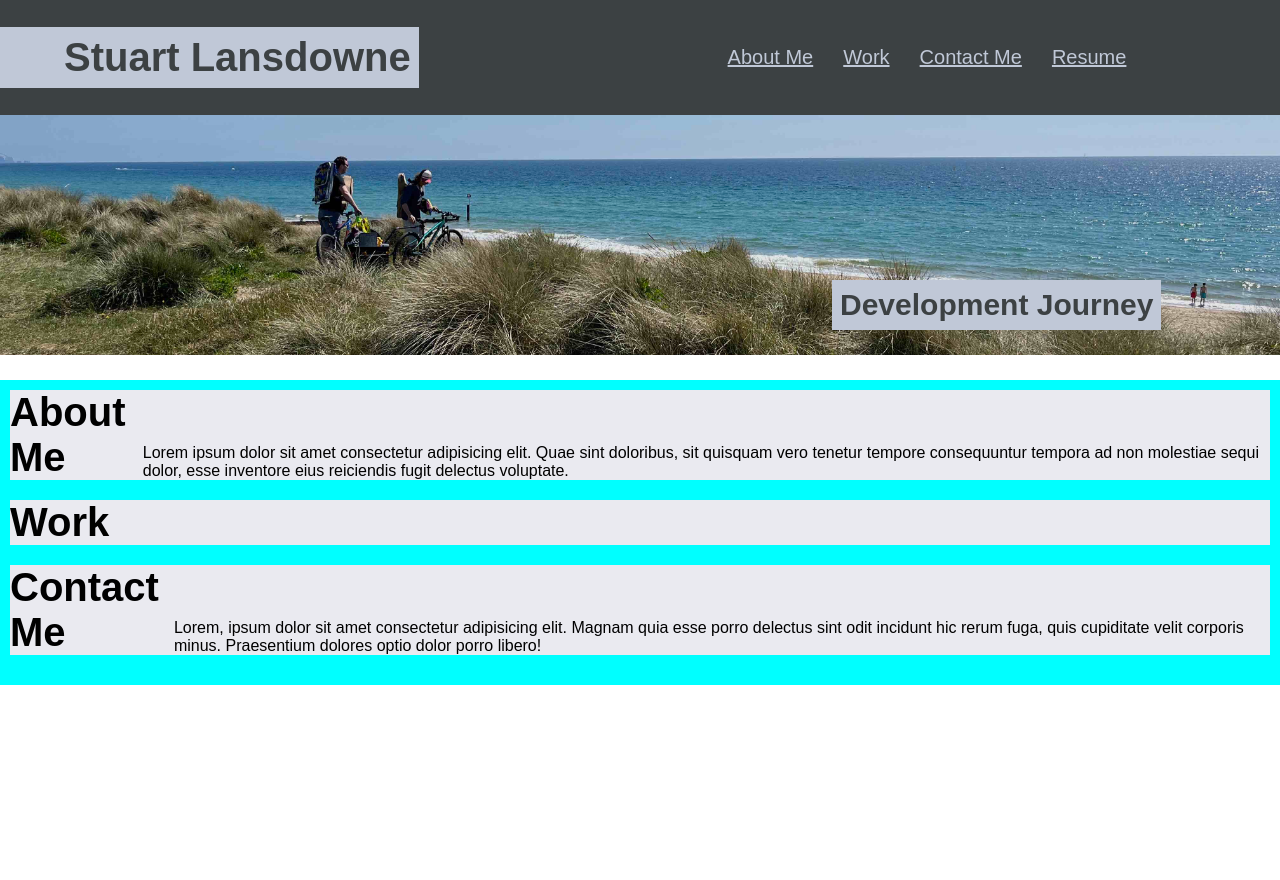
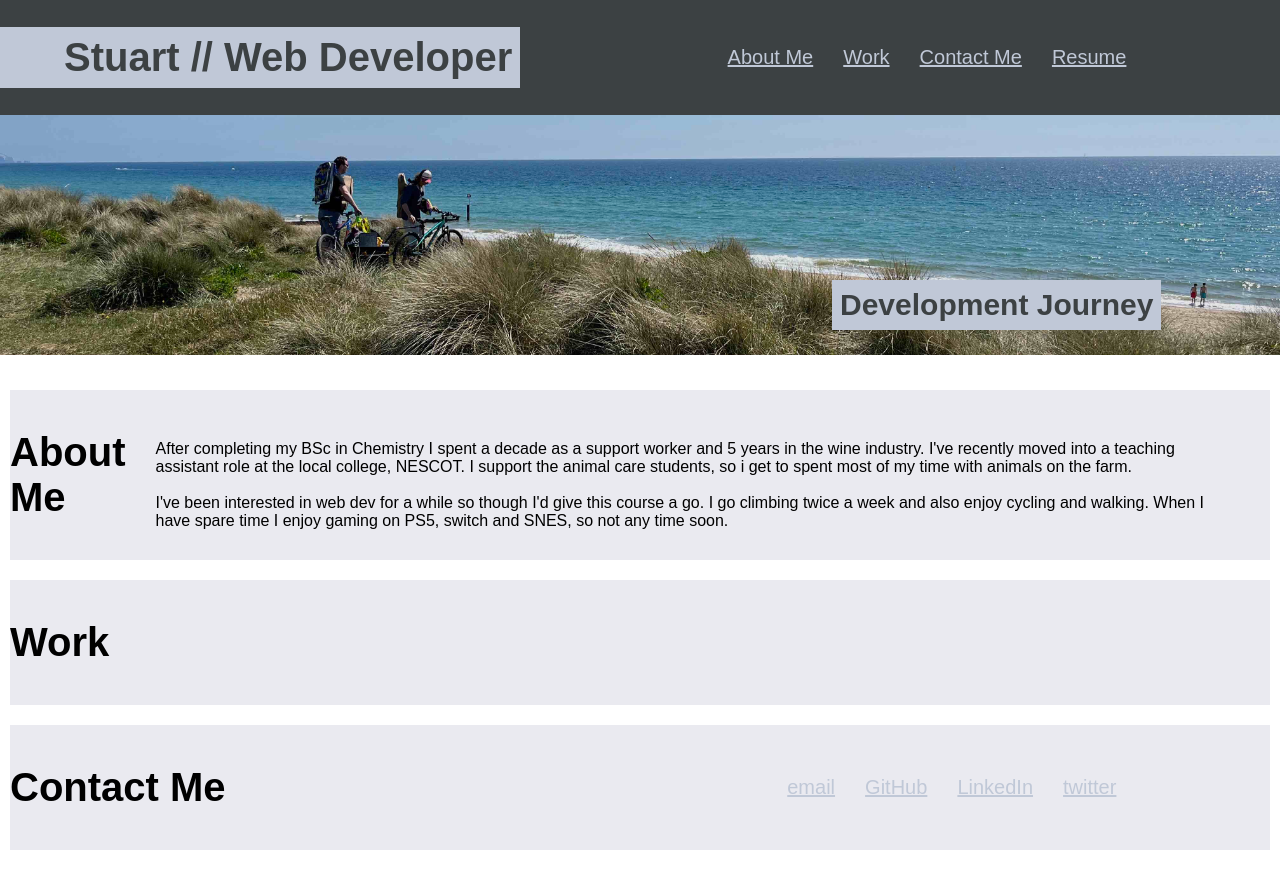
Before and after one commit to stuart540/personal-portfolio, a plain HTML site: page index.html in a window 1280 px wide. Before the commit the page ends 800 px from the top, so only its background shows below. Drawn offline with Linux system fonts and the light colour scheme.

Commit message:
added links to contact me and styled development journey

```diff
--- a/assets/css/style.css
+++ b/assets/css/style.css
@@ -44,6 +44,10 @@ a {
   text-decoration: underline;
 }
 
+a:hover {
+  text-decoration: none;
+}
+
 /* hero banner styling */
 
 .hero-banner {
@@ -66,16 +70,7 @@ h2 {
   margin-left: 65vw;
 }
 
-
-h3 {
-  display: inline-block;
-  font-size: 40px;
-  margin: 0;
-}
-
-p {
-  margin: 0;
-}
+/* main content styling */
 
 main {
   display: flex;
@@ -83,7 +78,7 @@ main {
   margin: 10px;
   flex-direction: column;
   margin: 0 auto;
-  background-color: aqua;
+
 }
 
 .page-section {
@@ -94,3 +89,18 @@ main {
   margin-bottom: 20px;
   background-color: rgb(234, 234, 240);
 }
+
+h3 {
+  font-size: 40px;
+}
+
+p {
+  margin: 30px;
+}
+
+#contact {
+  display: flex;
+  padding-right: 10vw;
+  justify-content: space-between;
+  align-items: center;
+}
--- a/index.html
+++ b/index.html
@@ -13,7 +13,7 @@
 <!-- added nav items to ul to target in css -->
 <body>
   <header>
-    <h1>Stuart Lansdowne</h1>
+    <h1>Stuart // Web Developer</h1>
         <ul>
           <li>
             <a href="#">About Me</a>
@@ -42,7 +42,7 @@
     <!-- about me -->
     <section class="page-section" id="about">
       <h3>About Me</h3>
-      <p>Lorem ipsum dolor sit amet consectetur adipisicing elit. Quae sint doloribus, sit quisquam vero tenetur tempore consequuntur tempora ad non molestiae sequi dolor, esse inventore eius reiciendis fugit delectus voluptate.</p>
+      <p>After completing my BSc in Chemistry I spent a decade as a support worker and 5 years in the wine industry. I've recently moved into a teaching assistant role at the local college, NESCOT. I support the animal care students, so i get to spent most of my time with animals on the farm. <br> <br> I've been interested in web dev for a while so though I'd give this course a go. I go climbing twice a week and also enjoy cycling and walking. When I have spare time I enjoy gaming on PS5, switch and SNES, so not any time soon.</p>
     </section>
 
     <!-- portfolio container -->
@@ -52,9 +52,22 @@
     </section>
 
     <!-- contact row layout-->
-    <section class="page-section contact" id="contact">
+    <section class="page-section" id="contact">
       <h3>Contact Me</h3>
-      <p>Lorem, ipsum dolor sit amet consectetur adipisicing elit. Magnam quia esse porro delectus sint odit incidunt hic rerum fuga, quis cupiditate velit corporis minus. Praesentium dolores optio dolor porro libero!</p>
+      <ul>
+        <li>
+          <a class="contact" href="mailto:stuart540l@gmail.com">email</a>
+        </li>
+        <li>
+          <a class="contact" href="https://github.com/stuart540">GitHub</a>
+        </li>
+        <li>
+          <a class="contact" href="#">LinkedIn</a>
+        </li>
+        <li>
+          <a class="contact" href="https://twitter.com/stuart540l">twitter</a>
+        </li>
+      </ul>
     </section>
   </main>
 </body>
```
